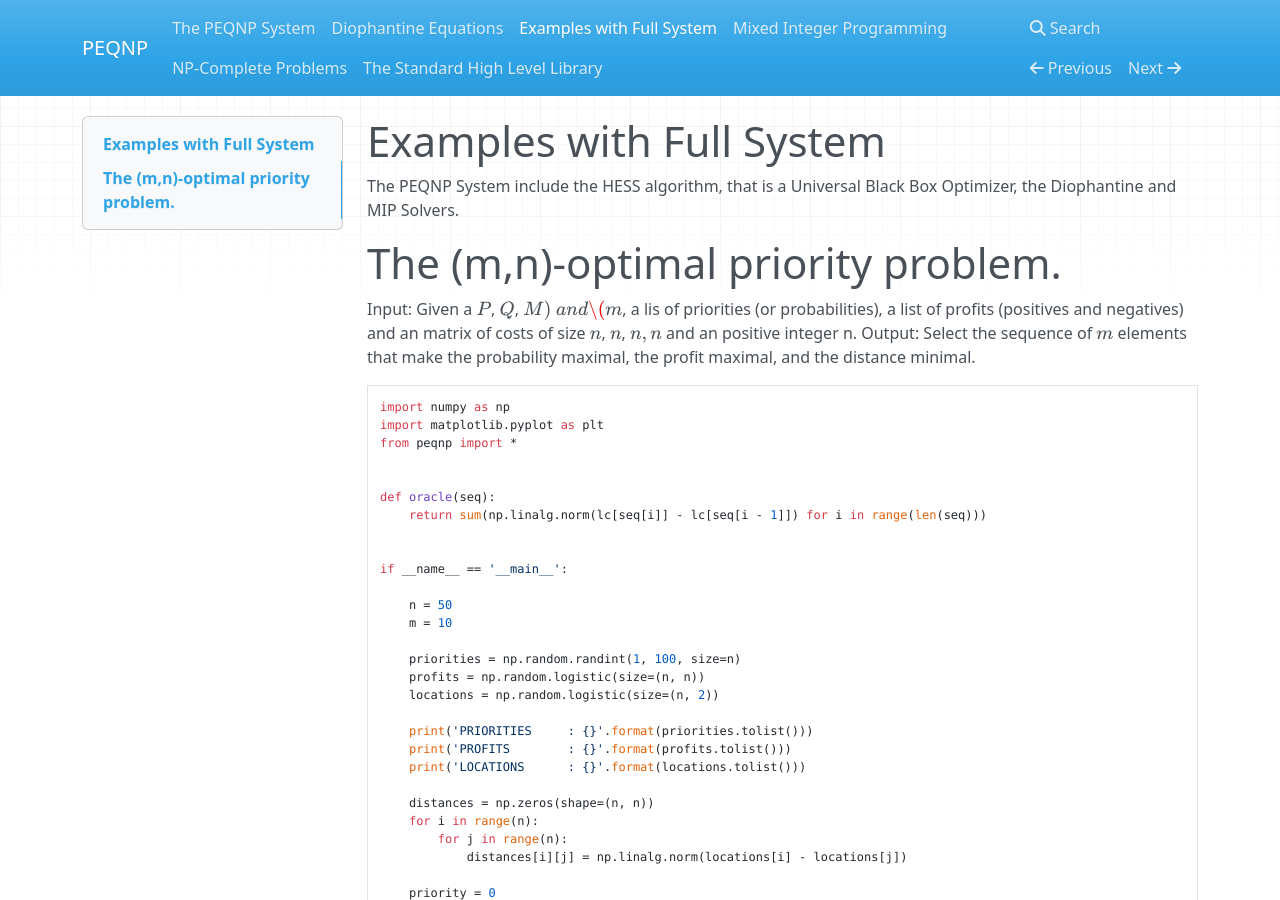
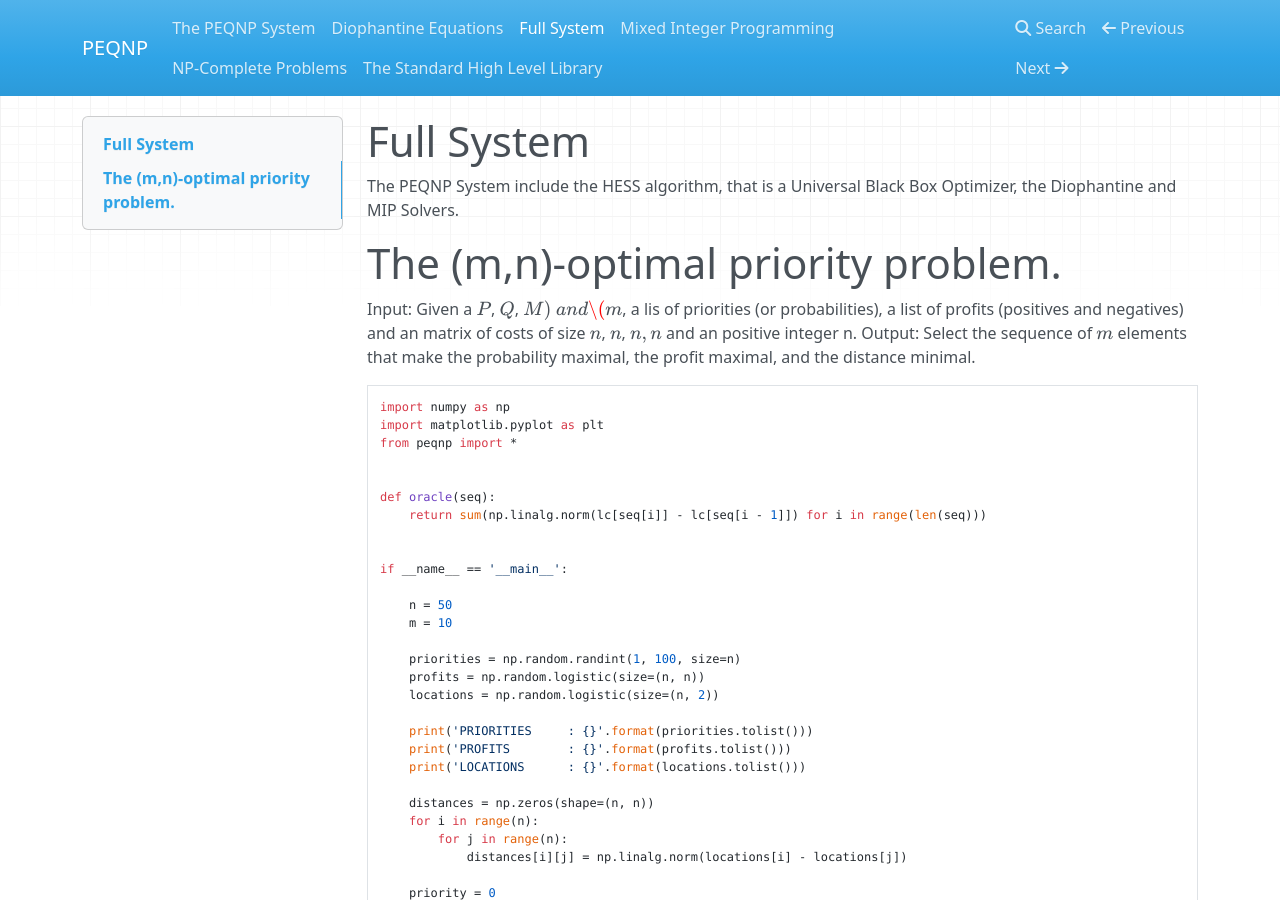
Before and after one commit to maxtuno/PEQNP, an MkDocs documentation site: the page built from docs/full.md, in a window 1280 px wide and 900 px high. Built offline with MkDocs 1.6.1, drawn with Linux system fonts in a browser that asks for light colours; nearby versions of some CDN libraries; formulas are drawn with MathJax 3; a script that is not in the unit is left out.

Commit message:
Update full.md

```diff
--- a/docs/full.md
+++ b/docs/full.md
@@ -1,4 +1,4 @@
-# Examples with Full System
+# Full System
 
 The PEQNP System include the HESS algorithm, that is a Universal Black Box Optimizer, the Diophantine and MIP Solvers.
 
```
